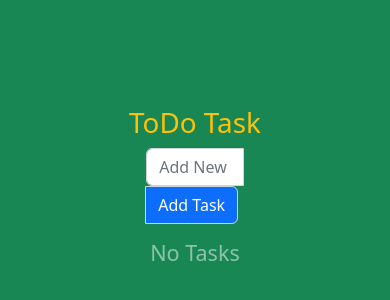
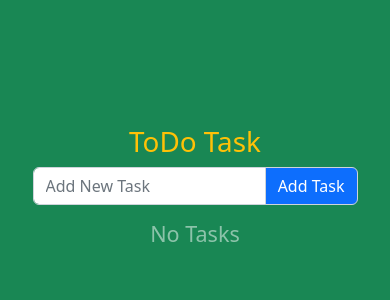
Before and after one commit to aliseyedi01/Todo-List-React, a React (Create React App) app: page / in a window 390 px wide. Shown: the part 232-532 px from the top of the page. Built offline with nearby package versions, Linux system fonts and the light colour scheme.

Commit message:
update Responsive App

```diff
--- a/src/App.js
+++ b/src/App.js
@@ -77,7 +77,7 @@ function App() {
 
   return (
     <div className=" vh-100 vw-100  d-flex justify-content-center align-items-center bg-success  ">
-      <div className=" w-50 d-flex flex-column justify-content-center align-items-center  ">
+      <div className=" col-10 col-md-6 d-flex flex-column justify-content-center align-items-center  ">
         {/* Title  */}
         <h1 className="text-warning mb-2">ToDo Task</h1>
 
--- a/src/components/AddTask.jsx
+++ b/src/components/AddTask.jsx
@@ -2,7 +2,7 @@ import React from "react";
 
 const AddTask = ({ newTask, setNewTask, addTask }) => {
   return (
-    <div className="w-50 h-50  input-group mb-3">
+    <div className="col col-md-6 h-50  input-group mb-3">
       <input value={newTask} onChange={(e) => setNewTask(e.target.value)} type="text" className="form-control" placeholder="Add New Task" />
       <span className="input-group-text text-bg-primary " role="button" onClick={addTask}>
         Add Task
--- a/src/components/ToDoTask.jsx
+++ b/src/components/ToDoTask.jsx
@@ -13,7 +13,7 @@ const ToDoTask = ({ toDo, checkTask, delTask, setUpdateData }) => {
           .map((task, index) => {
             return (
               <React.Fragment key={task.id}>
-                <div className="d-flex w-50 flex-row justify-content-between align-content-center p-2 text-bg-primary m-1 rounded">
+                <div className=" w-100 d-flex flex-row justify-content-between align-content-center p-2 text-bg-primary m-1 rounded ">
                   {/* Left */}
                   <div className="d-flex flex-row align-items-center ">
                     <div className={task.status ? "text-decoration-line-through , opacity-50" : ""}>
--- a/src/components/UpdateTask.jsx
+++ b/src/components/UpdateTask.jsx
@@ -1,6 +1,6 @@
 const UpdateTask = ({ updateData, changeTask, updateTask, cancelUpdate }) => {
   return (
-    <div className=" w-50 h-50 input-group mb-1">
+    <div className=" col col-md-6 h-50 input-group mb-1">
       <input
         value={updateData && updateData.title}
         onChange={(e) => {
```
